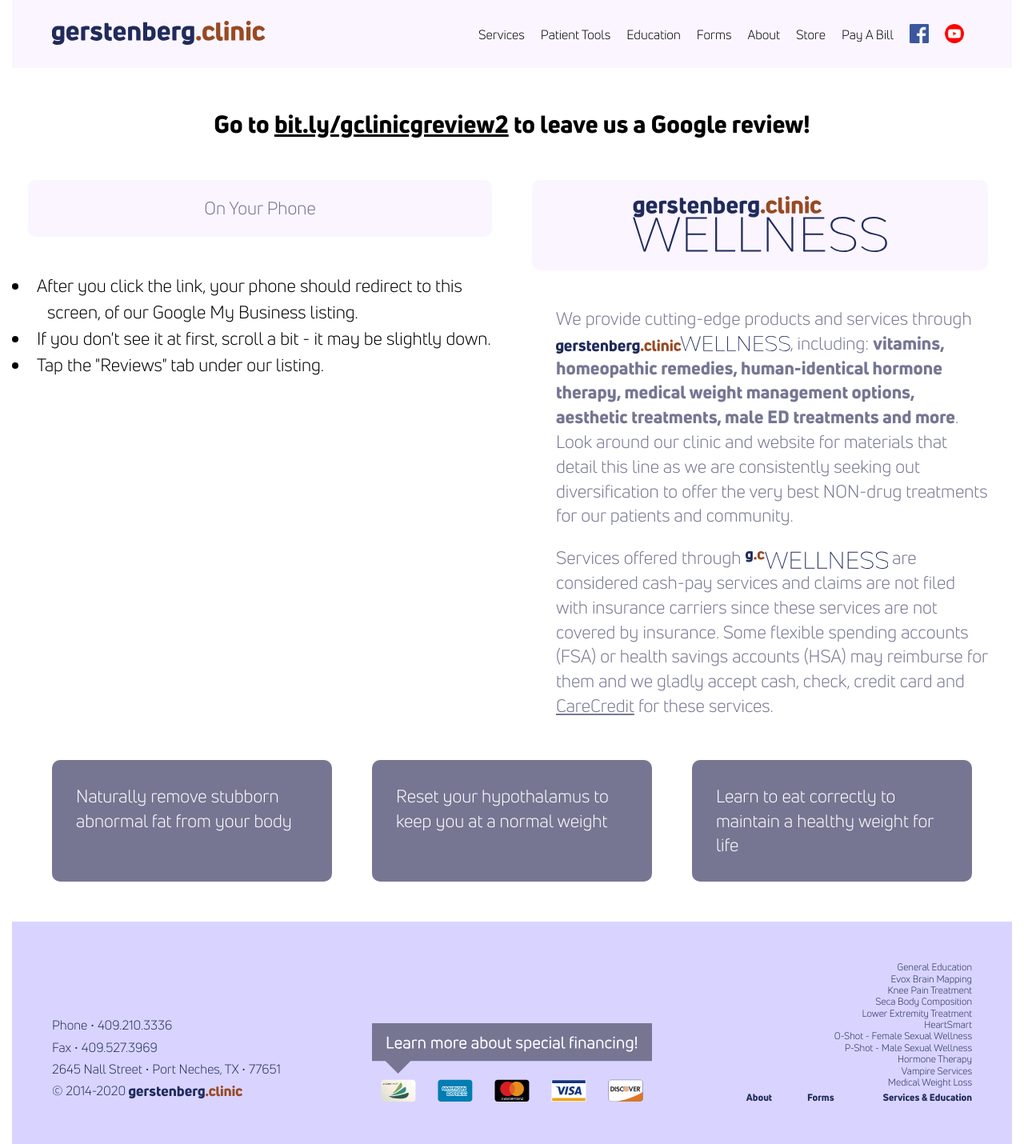
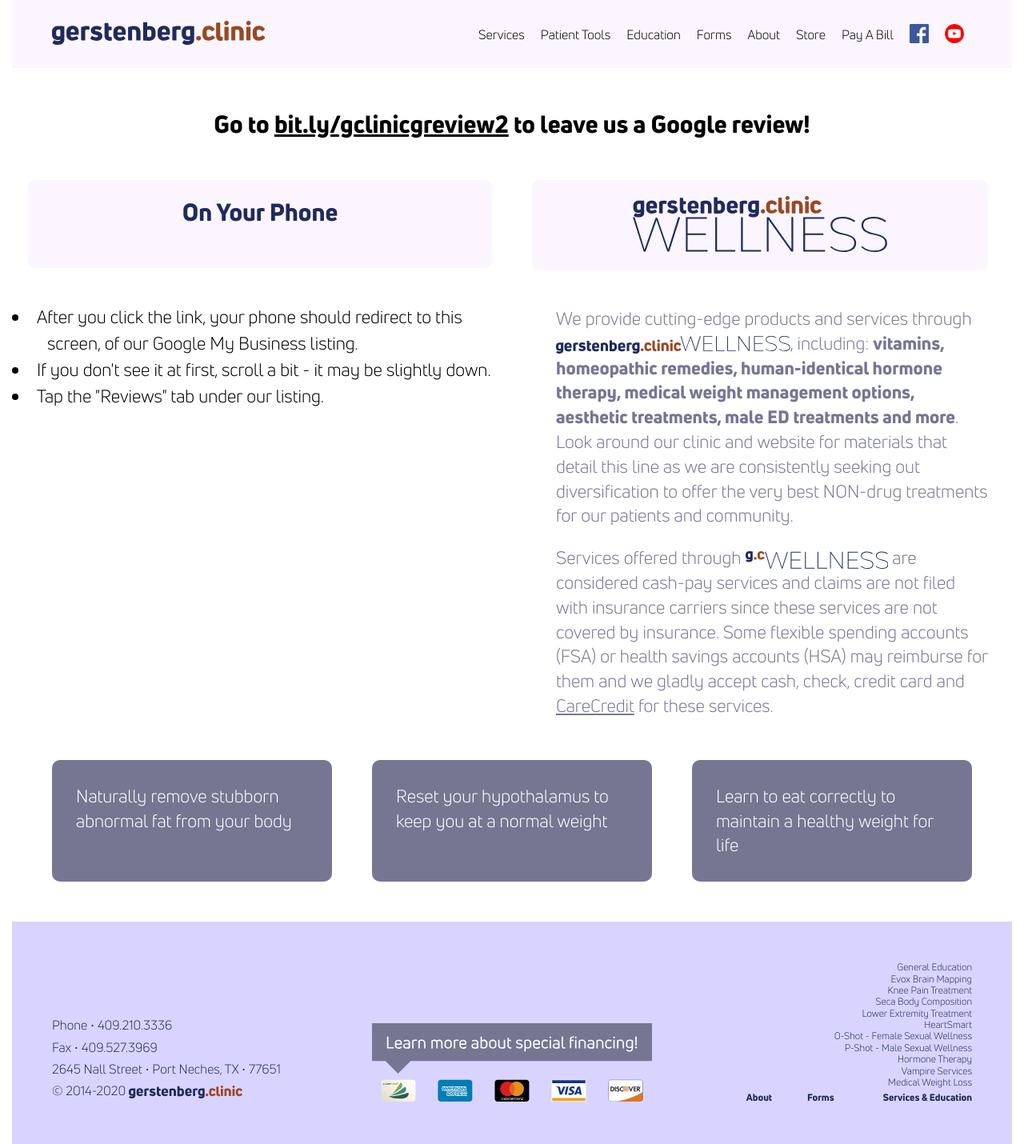
Before and after one commit to theneverwoods/gerstenberg.clinic, a Jekyll site: the page built from review.html, in a window 1280 px wide. Shown: the whole page at 80% size. Built offline with Jekyll 4.4.1, drawn with Linux system fonts in a browser that asks for light colours.

Commit message:
Update review.html

```diff
--- a/review.html
+++ b/review.html
@@ -11,7 +11,9 @@ redirect_from: /review
 <div class="row about-row">
   <div class="half">
     <div class="card light">
-      <p>On Your Phone</p>
+      <p>
+        <h2>On Your Phone</h2>
+      </p>
     </div>
     <ul>
         <li>After you click the link, your phone should redirect to this screen, of our Google My Business listing. </li>
```
